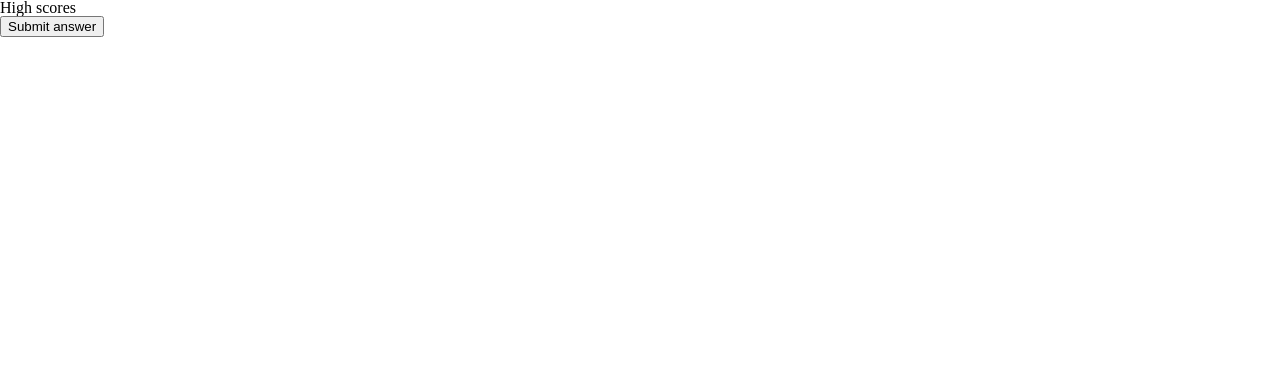
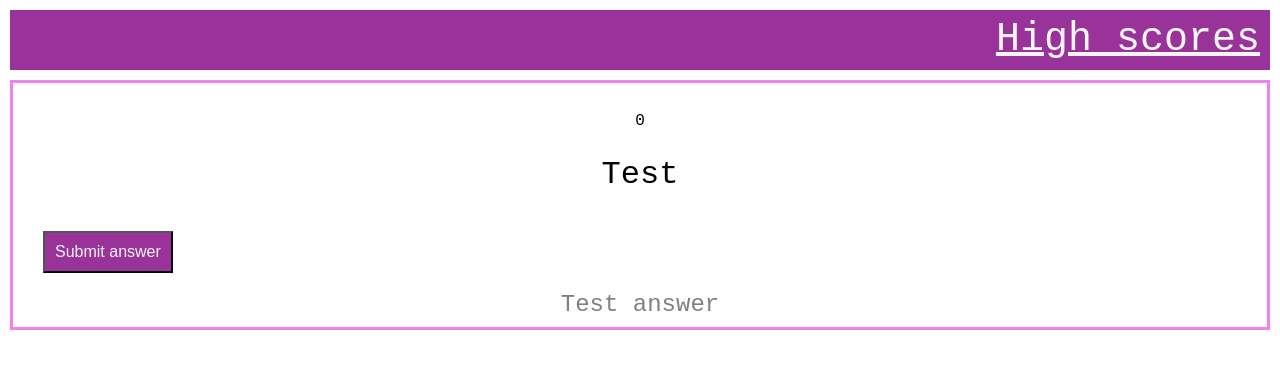
Before and after one commit to PN-Barnes/javascript-fundamentals-quiz, a plain HTML site: page index.html in a window 1280 px wide. Drawn offline with Linux system fonts and the light colour scheme.

Commit message:
Base style finished for css and ID assignment in index.html

```diff
--- a/assets/styles/style.css
+++ b/assets/styles/style.css
@@ -0,0 +1,58 @@
+* {
+    font-size: 16px;
+}
+
+body {
+    font-family: 'Courier New', Courier, monospace;
+}
+
+header {
+    display: block;
+    text-align: left;
+    margin: 10px;
+    padding: 10px;
+    font-size: 40px;
+    background-color: #993399;
+    text-align: right;
+}
+
+header a {
+    color: whitesmoke;
+}
+
+header a:visited {
+    color: yellow;
+}
+#container {
+    border: violet;
+    border-style: solid;
+    display: block;
+    padding: 10px;
+    margin: 10px;
+}
+
+#timer {
+    text-align: center;
+    margin: 10px;
+    padding: 10px;
+}
+
+#quizHolder {
+    text-align: center;
+    font-size: 32px;
+    margin: 10px;
+    padding: 10px;
+}
+
+#submitButton {
+    background-color: #993399;
+    color: whitesmoke;
+    margin: 20px;
+    padding: 10px;
+}
+
+#answer {
+    font-size: 24px;
+    text-align: center;
+    color: grey;
+}
--- a/index.html
+++ b/index.html
@@ -8,12 +8,15 @@
         </head>
         <body>
             <header>
-            <nav><a>High scores</a></nav>
+            <nav><a href="#">High scores</a></nav>
             </header>
             <main id="main">
-                <div id="quizHolder"></div>
-                <button id="submitButton">Submit answer</button>
-                <div id="answer"></div>
+                <section id="container">
+                    <div id="timer">0</div>
+                    <h2 id="quizHolder">Test</h2>
+                    <button id="submitButton">Submit answer</button>
+                    <div id="answer"> Test answer</div>
+                </section>
             </main>
             <footer>
 
```
